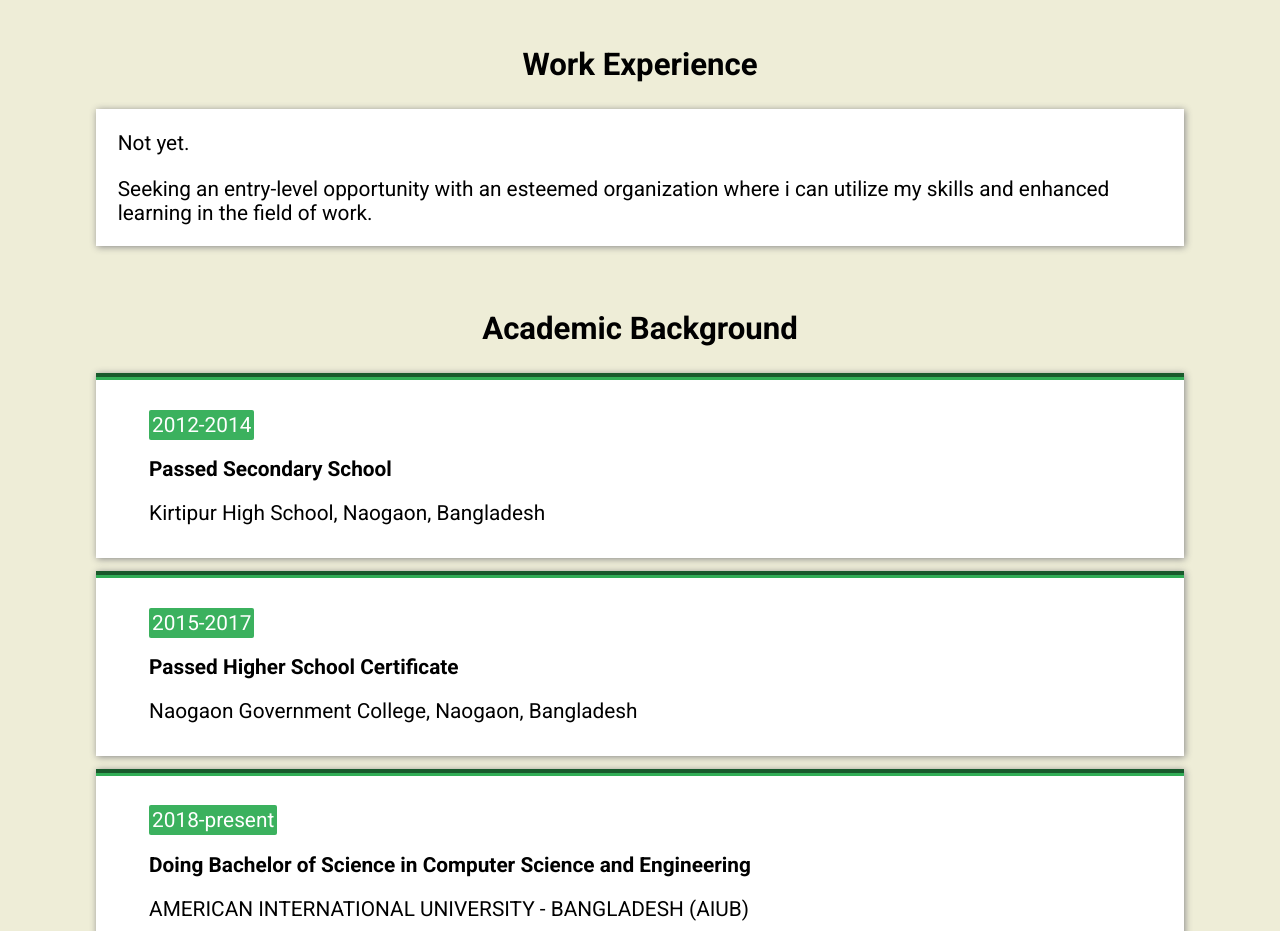
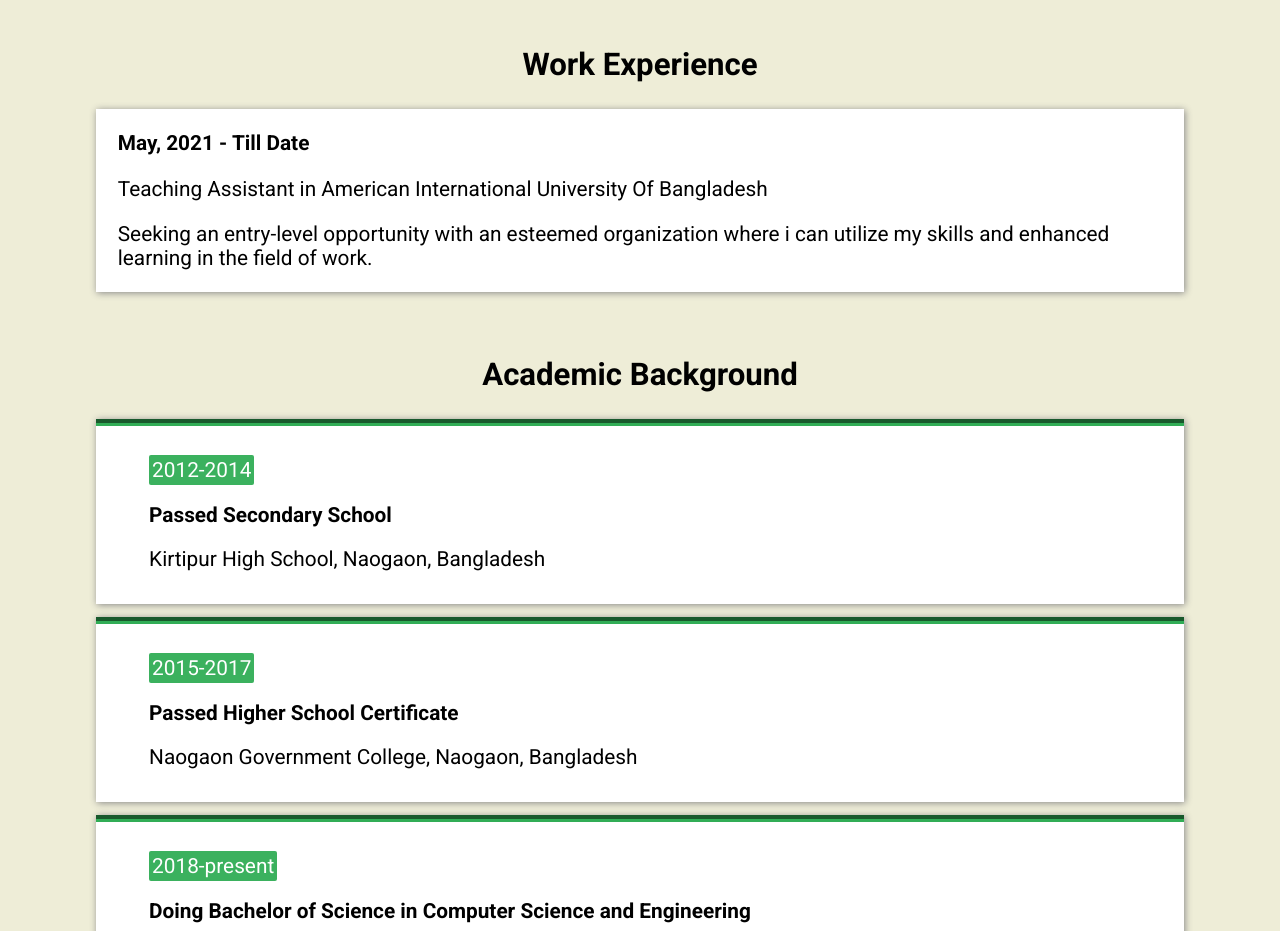
Before and after one commit to jahangirNabin/jahangirNabin.github.io, a plain HTML site: page index.html in a window 1280 px wide. Shown: the part 2240-3171 px from the top of the page. Drawn offline with Linux system fonts and the light colour scheme.

Commit message:
Update index.html

```diff
--- a/index.html
+++ b/index.html
@@ -216,7 +216,9 @@
                     <h2>Work Experience</h2>
                 </div>
                 <div class="work">
-                    <p>Not yet.</p>
+                    <p><strong>May, 2021 - Till Date</strong></p>
+                    <p>Teaching Assistant in American International University Of Bangladesh</p>
+                    </hr>
                     <p>Seeking an entry-level opportunity with an esteemed organization where i can utilize my skills and enhanced learning in the field of work.</p>
                 </div>
             </div>
```
